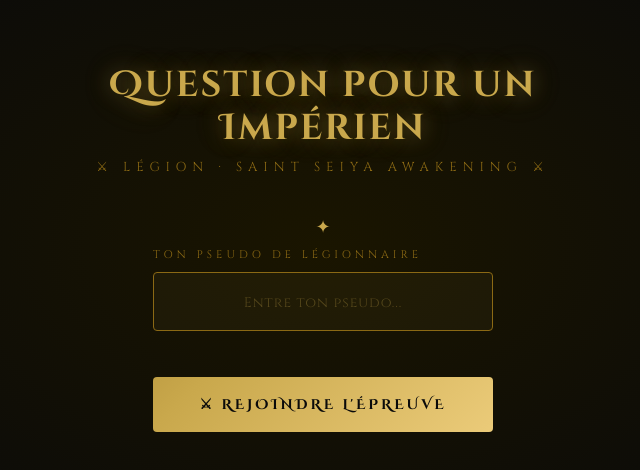
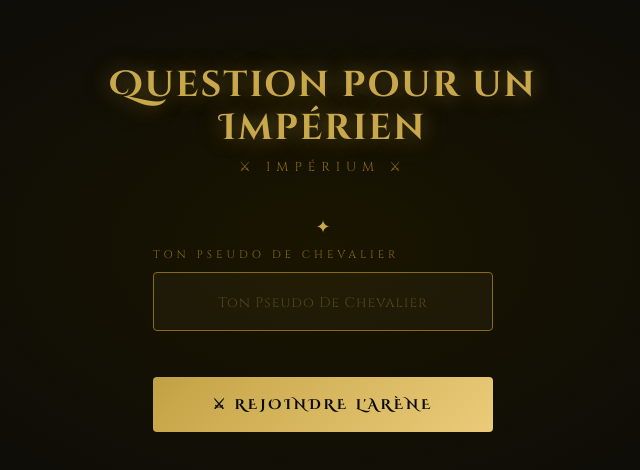
Before and after one commit to inezawaa/imperien-quiz, a website: page public/index.html in a window 1280 px wide. Shown: the part 152-622 px from the top of the page, without its empty margins (317-957 px from the left). Drawn offline with Linux system fonts and the light colour scheme.

Commit message:
Update index.html

```diff
--- a/public/index.html
+++ b/public/index.html
@@ -466,14 +466,14 @@
 <div class="screen active" id="screen-lobby">
   <div class="logo-container">
     <div class="logo-title">Question pour un<br>Impérien</div>
-    <div class="logo-subtitle">⚔ Légion · Saint Seiya Awakening ⚔</div>
+    <div class="logo-subtitle">⚔ Impérium ⚔</div>
   </div>
   <div class="ornemental-line"><span>✦</span></div>
   <div class="join-form">
-    <label class="form-label">Ton pseudo de légionnaire</label>
-    <input type="text" class="pseudo-input" id="pseudo-input" placeholder="Entre ton pseudo..." maxlength="20" autocomplete="off">
+    <label class="form-label">Ton Pseudo De Chevalier</label>
+    <input type="text" class="pseudo-input" id="pseudo-input" placeholder="Ton Pseudo De Chevalier" maxlength="20" autocomplete="off">
     <div class="error-msg" id="error-msg"></div>
-    <button class="btn-rejoindre" id="btn-join">⚔ REJOINDRE L'ÉPREUVE</button>
+    <button class="btn-rejoindre" id="btn-join">⚔ REJOINDRE L'ARÈNE</button>
   </div>
 </div>
 
```
